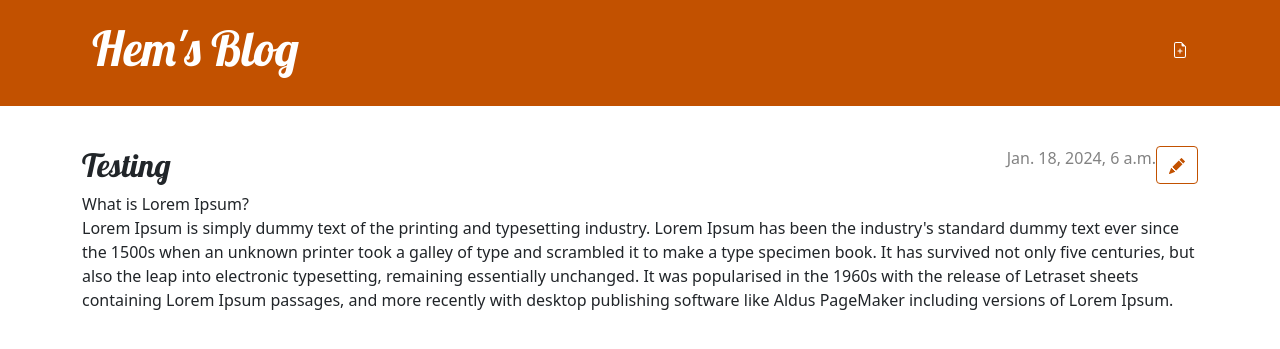
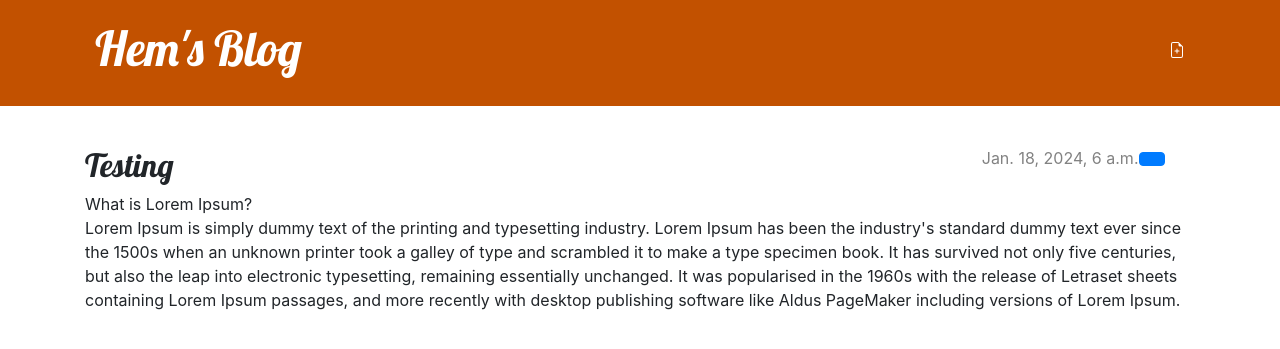
Before and after one commit to HemMankad08/my-first-blog, a Django app: page /post/1/ in a window 1280 px wide. Shown: the top 349 px of the page. Run offline with Django 4.2, Linux system fonts and the light colour scheme; a user stored in the database is signed in; data comes from the database, SQL or seed files in the repository; both versions use the stored data as it was after the commit; some libraries are stand-ins or nearby versions.

Commit message:
added remove and edit functionality

```diff
--- a/blog/templates/blog/base.html
+++ b/blog/templates/blog/base.html
@@ -3,7 +3,11 @@
 <html>
     <head>
         <title>Hem's blog</title>
-        <link rel="stylesheet" href="https://cdn.jsdelivr.net/npm/bootstrap@5.1.3/dist/css/bootstrap.min.css" integrity="sha384-1BmE4kWBq78iYhFldvKuhfTAU6auU8tT94WrHftjDbrCEXSU1oBoqyl2QvZ6jIW3" crossorigin="anonymous">
+        <link rel="stylesheet" href="https://stackpath.bootstrapcdn.com/bootstrap/4.1.0/css/bootstrap.min.css">
+        <script src="https://code.jquery.com/jquery-3.3.1.slim.min.js"></script>
+        <script src="https://cdnjs.cloudflare.com/ajax/libs/popper.js/1.14.0/umd/popper.min.js"></script>
+        <script src="https://stackpath.bootstrapcdn.com/bootstrap/4.1.0/js/bootstrap.min.js"></script>
+        <link href="https://maxcdn.bootstrapcdn.com/font-awesome/4.7.0/css/font-awesome.min.css" rel="stylesheet">
         <link rel="stylesheet" href="https://fonts.googleapis.com/css?family=Lobster&subset=latin,latin-ext">
         <link rel="stylesheet" href="{% static 'css/blog.css' %}" type="text/css">
     </head>
@@ -14,6 +18,7 @@
                     <a href="{% url 'post_new' %}" class="top-menu">
                         {% include './icons/file-earmark-plus.svg' %}
                     </a>
+                    <a href="{% url 'post_draft_list' %}" class="top-menu"><span class="glyphicon glyphicon-edit"></span></a>
                 {% endif %}
               <h1><a href="/">Hem's Blog</a></h1>
           </div>
--- a/blog/templates/blog/post_details.html
+++ b/blog/templates/blog/post_details.html
@@ -4,15 +4,18 @@
     <article class="post">
         <aside class="actions">
             {% if user.is_authenticated %}
-                <a class="btn btn-secondary" href="{% url 'post_edit' pk=post.pk %}">
-                    {% include './icons/pencil-fill.svg' %}
+                <a class="btn btn-primary" href="{% url 'post_edit' pk=post.pk %}">
+                    <span class="glyphicon glyphicon-edit">
                 </a>
+                <a class="btn btn-default" href="{% url 'post_remove' pk=post.pk %}"><span class="glyphicon glyphicon-remove"></span></a>
             {% endif %}
         </aside>
         {% if post.published_date %}
-            <time class="date">
+            <div class="date">
                 {{ post.published_date }}
-            </time>
+            </div>
+        {% else %}
+            <a class="btn btn-default" href="{% url 'post_publish' pk=post.pk %}">Publish</a>
         {% endif %}
         <h2>{{ post.title }}</h2>
         <p>{{ post.text|linebreaksbr }}</p>
--- a/blog/urls.py
+++ b/blog/urls.py
@@ -6,4 +6,7 @@ urlpatterns = [
     path('post/<int:pk>/', views.post_detail, name="post_detail"),
     path('post/new/', views.post_new, name='post_new'),
     path('post/<int:pk>/edit/', views.post_edit, name='post_edit'),
+    path('drafts/', views.post_draft_list, name='post_draft_list'),
+    path('post/<pk>/publish/', views.post_publish, name='post_publish'),
+    path('post/<pk>/remove/', views.post_remove, name='post_remove'),
 ]
--- a/blog/views.py
+++ b/blog/views.py
@@ -19,7 +19,6 @@ def post_new(request):
         if form.is_valid():
             post = form.save(commit=False)
             post.author = request.user
-            post.published_date = timezone.now()
             post.save()
             return redirect('post_detail', pk=post.pk)
     else:
@@ -33,9 +32,22 @@ def post_edit(request, pk):
         if form.is_valid():
             post = form.save(commit=False)
             post.author = request.user
-            post.published_date = timezone.now()
             post.save()
             return redirect('post_detail', pk=post.pk)
     else:
         form = PostForm(instance=post)
     return render(request, 'blog/post_edit.html', {'form': form})
+
+def post_draft_list(request):
+    posts = Post.objects.filter(published_date__isnull=True).order_by('created_date')
+    return render(request, 'blog/post_draft_list.html', {'posts': posts})
+
+def post_publish(request, pk):
+    post = get_object_or_404(Post, pk=pk)
+    post.publish()
+    return redirect('post_detail', pk=pk)
+
+def post_remove(request, pk):
+    post = get_object_or_404(Post, pk=pk)
+    post.delete()
+    return redirect('post_list')
```
Also changed, not shown: blog/templates/blog/post_draft_list.html (added, +11 -0 lines), db.sqlite3.
